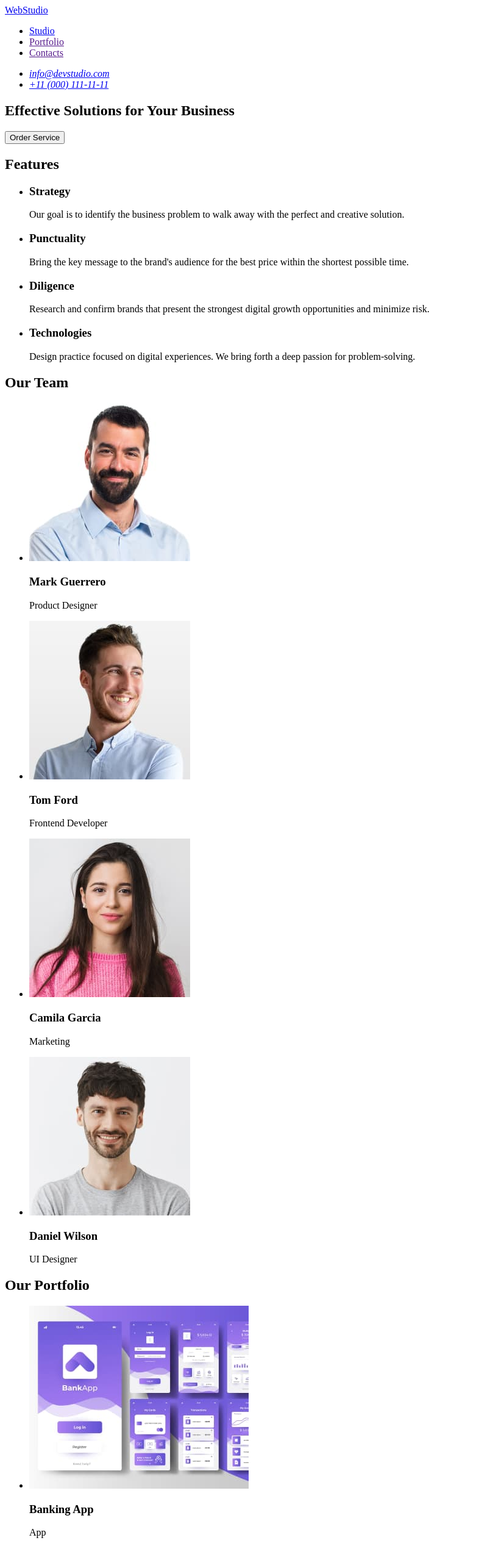
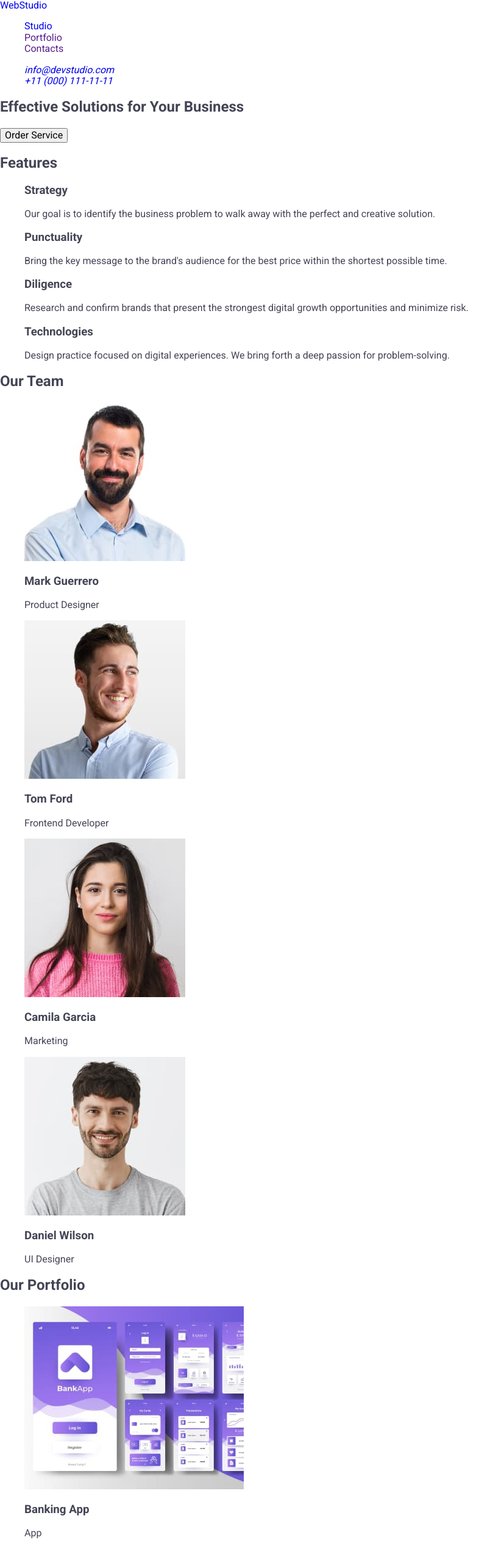
Before and after one commit to alla-novak/goit-markup-hw-02, a plain HTML site: page index.html in a window 1280 px wide. Shown: the top 2535 px of the page at 61% size, without its empty margins (0-827 px from the left). Drawn offline with nearby package versions, Linux system fonts and the light colour scheme.

Commit message:
added classes

```diff
--- a/css/styles.css
+++ b/css/styles.css
@@ -1,2 +1,13 @@
 /*   font-family: "Raleway", sans-serif;
    font-family: "Roboto", sans-serif;*/
+   body{
+      font-family: "Roboto", sans-serif;
+      color: #434455;
+      background-color: #fff;
+   }
+   ul, ol{
+      list-style-type: none;
+   }
+   a{
+      text-decoration: none;
+   }
--- a/index.html
+++ b/index.html
@@ -4,6 +4,13 @@
     <meta charset="UTF-8" />
     <meta name="viewport" content="width=device-width, initial-scale=1.0" />
     <title>Document</title>
+    <link
+      rel="stylesheet"
+      href="https://cdnjs.cloudflare.com/ajax/libs/modern-normalize/3.0.0/modern-normalize.min.css"
+      integrity="sha512-3axTZ/bKFZH5/qLFTl4U+mDbBDFW+5QO5L7D1HnOhlhJbcNDIVJxoNm6It77g0eUdzfKZlHirayqRC2qJaAOJw=="
+      crossorigin="anonymous"
+      referrerpolicy="no-referrer"
+    />
     <link rel="preconnect" href="https://fonts.googleapis.com" />
     <link rel="preconnect" href="https://fonts.gstatic.com" crossorigin />
     <link
@@ -13,150 +20,198 @@
     <link rel="stylesheet" href="./css/styles.css" />
   </head>
   <body>
-    <header>
-      <nav>
-        <a href="./index.html">WebStudio</a>
-        <ul>
-          <li><a href="./index.html">Studio</a></li>
-          <li><a href="">Portfolio</a></li>
-          <li><a href="">Contacts</a></li>
+    <header class="page-header">
+      <nav class="header-nav">
+        <a href="./index.html" class="logo"
+          >Web<span class="logo-part">Studio</span></a
+        >
+        <ul class="nav-list">
+          <li class="nav-item">
+            <a href="./index.html" class="nav-link">Studio</a>
+          </li>
+          <li class="nav-item"><a href="" class="nav-link">Portfolio</a></li>
+          <li class="nav-item"><a href="" class="nav-link">Contacts</a></li>
         </ul>
       </nav>
-      <address>
-        <ul>
-          <li><a href="mailto:info@devstudio.com">info@devstudio.com</a></li>
-          <li><a href="tel:+110001111111">+11 (000) 111-11-11</a></li>
+      <address class="contacts">
+        <ul class="contacts-list">
+          <li class="contacts-item">
+            <a href="mailto:info@devstudio.com" class="contacts-link"
+              >info@devstudio.com</a
+            >
+          </li>
+          <li class="contacts-item">
+            <a href="tel:+110001111111" class="contacts-link"
+              >+11 (000) 111-11-11</a
+            >
+          </li>
         </ul>
       </address>
     </header>
-    <main>
-      <section>
-        <h1>Effective Solutions for Your Business</h1>
-        <button type="button">Order Service</button>
+    <main class="main-page">
+      <section class="title-section">
+        <h1 class="main-title">Effective Solutions for Your Business</h1>
+        <button type="button" class="service-button">Order Service</button>
       </section>
-      <section>
-        <h2>Features</h2>
-        <ul>
-          <li>
-            <h3>Strategy</h3>
-            <p>
+      <section class="features-section">
+        <h2 class="transparent-title">Features</h2>
+        <ul class="features-list">
+          <li class="features-item">
+            <h3 class="features-title">Strategy</h3>
+            <p class="features-dscr">
               Our goal is to identify the business problem to walk away with the
               perfect and creative solution.
             </p>
           </li>
-          <li>
-            <h3>Punctuality</h3>
-            <p>
+          <li class="features-item">
+            <h3 class="features-title">Punctuality</h3>
+            <p class="features-dscr">
               Bring the key message to the brand's audience for the best price
               within the shortest possible time.
             </p>
           </li>
-          <li>
-            <h3>Diligence</h3>
-            <p>
+          <li class="features-item">
+            <h3 class="features-title">Diligence</h3>
+            <p class="features-dscr">
               Research and confirm brands that present the strongest digital
               growth opportunities and minimize risk.
             </p>
           </li>
-          <li>
-            <h3>Technologies</h3>
-            <p>
+          <li class="features-item">
+            <h3 class="features-title">Technologies</h3>
+            <p class="features-dscr">
               Design practice focused on digital experiences. We bring forth a
               deep passion for problem-solving.
             </p>
           </li>
         </ul>
       </section>
-      <section>
-        <h2>Our Team</h2>
-        <ul>
-          <li>
+      <section class="team-section">
+        <h2 class="team-title">Our Team</h2>
+        <ul class="team-list">
+          <li class="team-item">
             <img
               src="./images/img-4.jpg"
               alt="Mark Guerrero photo"
               width="264"
               height="260"
+              class="team-photo"
             />
-            <h3>Mark Guerrero</h3>
-            <p>Product Designer</p>
+            <h3 class="team-name">Mark Guerrero</h3>
+            <p class="team-dscr">Product Designer</p>
           </li>
-          <li>
+          <li class="team-item">
             <img
               src="./images/img-3.jpg"
               alt="Tom Ford photo"
               width="264"
               height="260"
+              class="team-photo"
             />
-            <h3>Tom Ford</h3>
-            <p>Frontend Developer</p>
+            <h3 class="team-name">Tom Ford</h3>
+            <p class="team-dscr">Frontend Developer</p>
           </li>
-          <li>
+          <li class="team-item">
             <img
               src="./images/img-2.jpg"
               alt="Camila Garcia photo"
               width="264"
               height="260"
+              class="team-photo"
             />
-            <h3>Camila Garcia</h3>
-            <p>Marketing</p>
+            <h3 class="team-name">Camila Garcia</h3>
+            <p class="team-dscr">Marketing</p>
           </li>
-          <li>
+          <li class="team-item">
             <img
               src="./images/img-1.jpg"
               alt="Daniel Wilson photo"
               width="264"
               height="260"
+              class="team-photo"
             />
-            <h3>Daniel Wilson</h3>
-            <p>UI Designer</p>
+            <h3 class="team-name">Daniel Wilson</h3>
+            <p class="team-dscr">UI Designer</p>
           </li>
         </ul>
       </section>
-      <section>
-        <h2>Our Portfolio</h2>
-        <ul>
-          <li>
-            <img src="./images/banking app.jpg" alt="Banking App image" />
-            <h3>Banking App</h3>
-            <p>App</p>
+      <section class="portfolio-section">
+        <h2 class="portfolio-title">Our Portfolio</h2>
+        <ul class="portfolio-list">
+          <li class="portfolio-item">
+            <img
+              src="./images/banking app.jpg"
+              alt="Banking App image"
+              width="360"
+              height="300"
+              class="portfolio-photo"
+            />
+            <h3 class="portfolio-name">Banking App</h3>
+            <p class="portfolio-descr">App</p>
           </li>
-          <li>
+          <li class="portfolio-item">
             <img
               src="./images/cashless payment.jpg"
               alt="Cashless Payment image"
+              width="360"
+              height="300"
+              class="portfolio-photo"
             />
-            <h3>Cashless Payment</h3>
-            <p>Marketing</p>
+            <h3 class="portfolio-name">Cashless Payment</h3>
+            <p class="portfolio-descr">Marketing</p>
           </li>
-          <li>
-            <img src="./images/meditation app.jpg" alt="Meditation App image" />
-            <h3>Meditation App</h3>
-            <p>App</p>
+          <li class="portfolio-item">
+            <img
+              src="./images/meditation app.jpg"
+              alt="Meditation App image"
+              width="360"
+              height="300"
+              class="portfolio-photo"
+            />
+            <h3 class="portfolio-name">Meditation App</h3>
+            <p class="portfolio-descr">App</p>
           </li>
-          <li>
-            <img src="./images/taxi service.jpg" alt="Taxi Service image" />
-            <h3>Taxi Service</h3>
-            <p>Marketing</p>
+          <li class="portfolio-item">
+            <img
+              src="./images/taxi service.jpg"
+              alt="Taxi Service image"
+              width="360"
+              height="300"
+              class="portfolio-photo"
+            />
+            <h3 class="portfolio-name">Taxi Service</h3>
+            <p class="portfolio-descr">Marketing</p>
           </li>
-          <li>
+          <li class="portfolio-item">
             <img
               src="./images/screen illustrations.jpg"
               alt="Screen Illustrations image"
+              width="360"
+              height="300"
+              class="portfolio-photo"
             />
-            <h3>Screen Illustrations</h3>
-            <p>Design</p>
+            <h3 class="portfolio-name">Screen Illustrations</h3>
+            <p class="portfolio-descr">Design</p>
           </li>
-          <li>
-            <img src="./images/online courses.jpg" alt="Online Courses image" />
-            <h3>Online Courses</h3>
-            <p>Marketing</p>
+          <li class="portfolio-item">
+            <img
+              src="./images/online courses.jpg"
+              alt="Online Courses image"
+              width="360"
+              height="300"
+              class="portfolio-photo"
+            />
+            <h3 class="portfolio-name">Online Courses</h3>
+            <p class="portfolio-descr">Marketing</p>
           </li>
         </ul>
       </section>
     </main>
-    <footer>
-      <a href="./index.html">WebStudio</a>
-      <p>
+    <footer class="page-footer">
+      <a href="./index.html" class="footer-logo"
+        >Web<span class="footer-logo-part">Studio</span></a
+      >
+      <p class="footer-note">
         Increase the flow of customers and sales for your business with digital
         marketing & growth solutions.
       </p>
```
